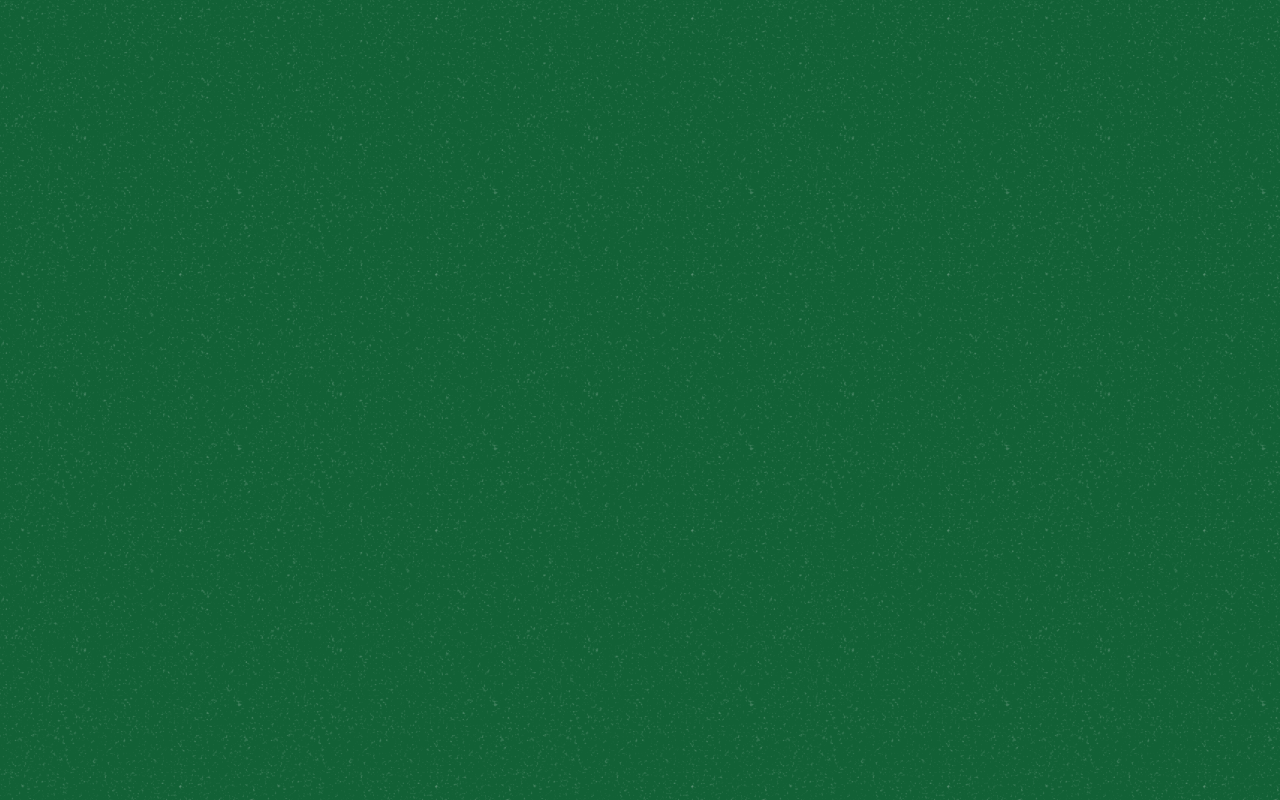
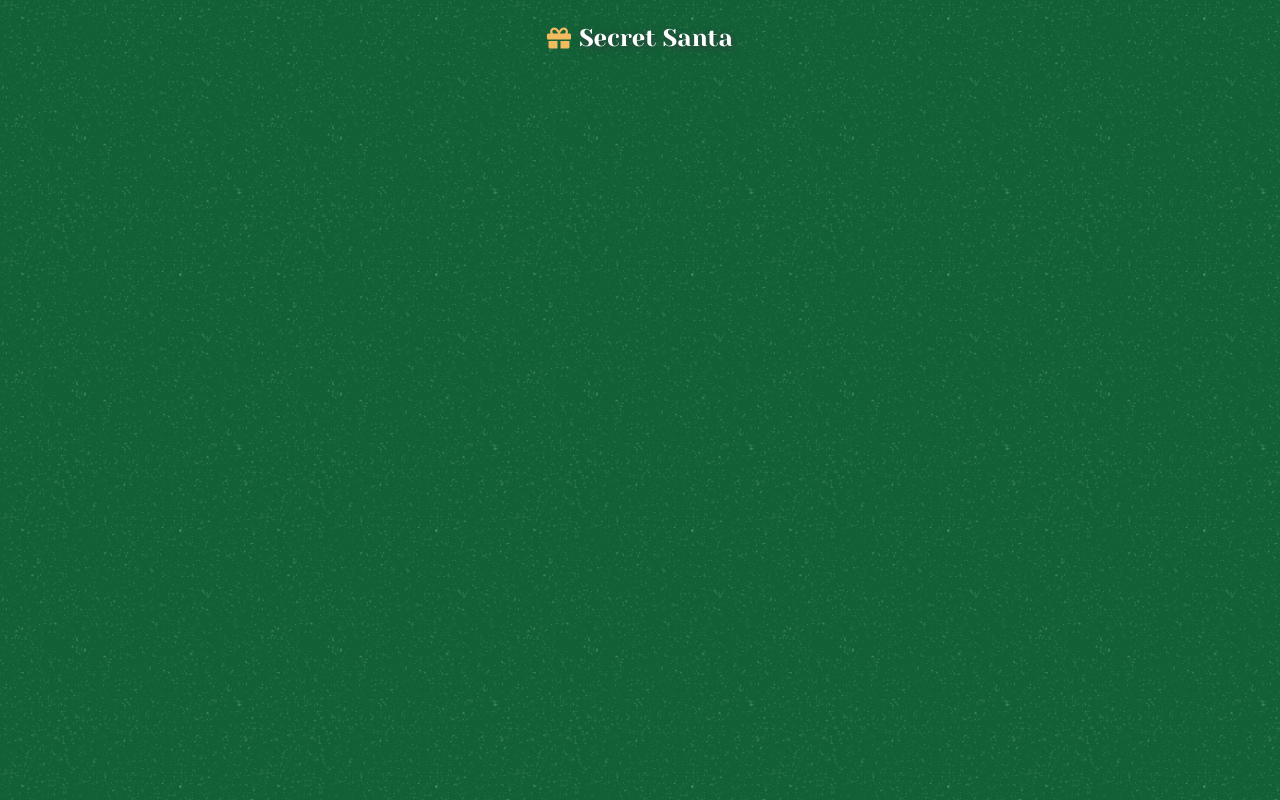
Before and after one commit to franjmr0416/secretSanta, a React (Vite) app: page /registro in a window 1280 px wide. Before the commit this address had no page. Built offline with nearby package versions, Linux system fonts and the light colour scheme.

Commit message:
add: register page

```diff
--- a/src/App.jsx
+++ b/src/App.jsx
@@ -1,12 +1,14 @@
 import { BrowserRouter, Route, Routes } from 'react-router-dom'
 import './App.css'
 import Home from './pages/Home'
+import Register from './pages/Register'
 
 function App() {
   return (
     <BrowserRouter>
       <Routes>
         <Route path='/' element={<Home />} />
+        <Route path='/registro' element={<Register />} />
       </Routes>
     </BrowserRouter>
   )
--- a/src/pages/Home.jsx
+++ b/src/pages/Home.jsx
@@ -1,3 +1,4 @@
+import { Link } from 'react-router-dom'
 import PageContent from '../layouts/PageContent'
 import Title from '../layouts/Title'
 import './Home.css'
@@ -13,7 +14,9 @@ const Home = () => {
         <img className='img' alt='gift image' src='/Two_hands_with_gift.png' />
       </div>
       <div className='btn-box'>
-        <button className='btn-crear'>Comenzar</button>
+        <Link to={'/registro'}>
+          <button className='btn-crear'>Comenzar</button>
+        </Link>
       </div>
       <div className='div-flake'>
         <img className='img-flake' src='/snowflake.png' />
--- /dev/null
+++ b/src/pages/Register.jsx
@@ -0,0 +1,6 @@
+import Title from '../layouts/Title'
+
+const Register = () => {
+  return <Title />
+}
+export default Register
```
